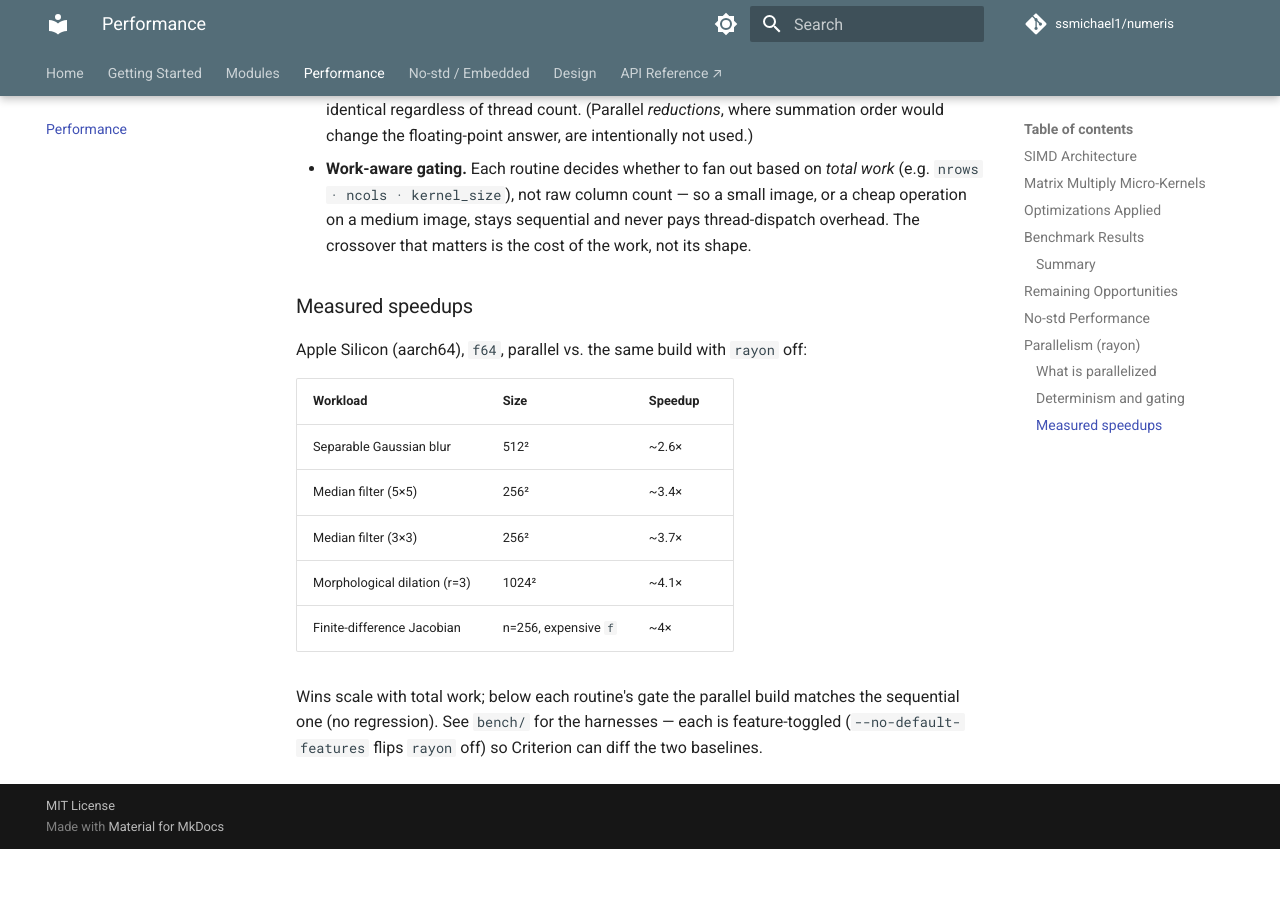
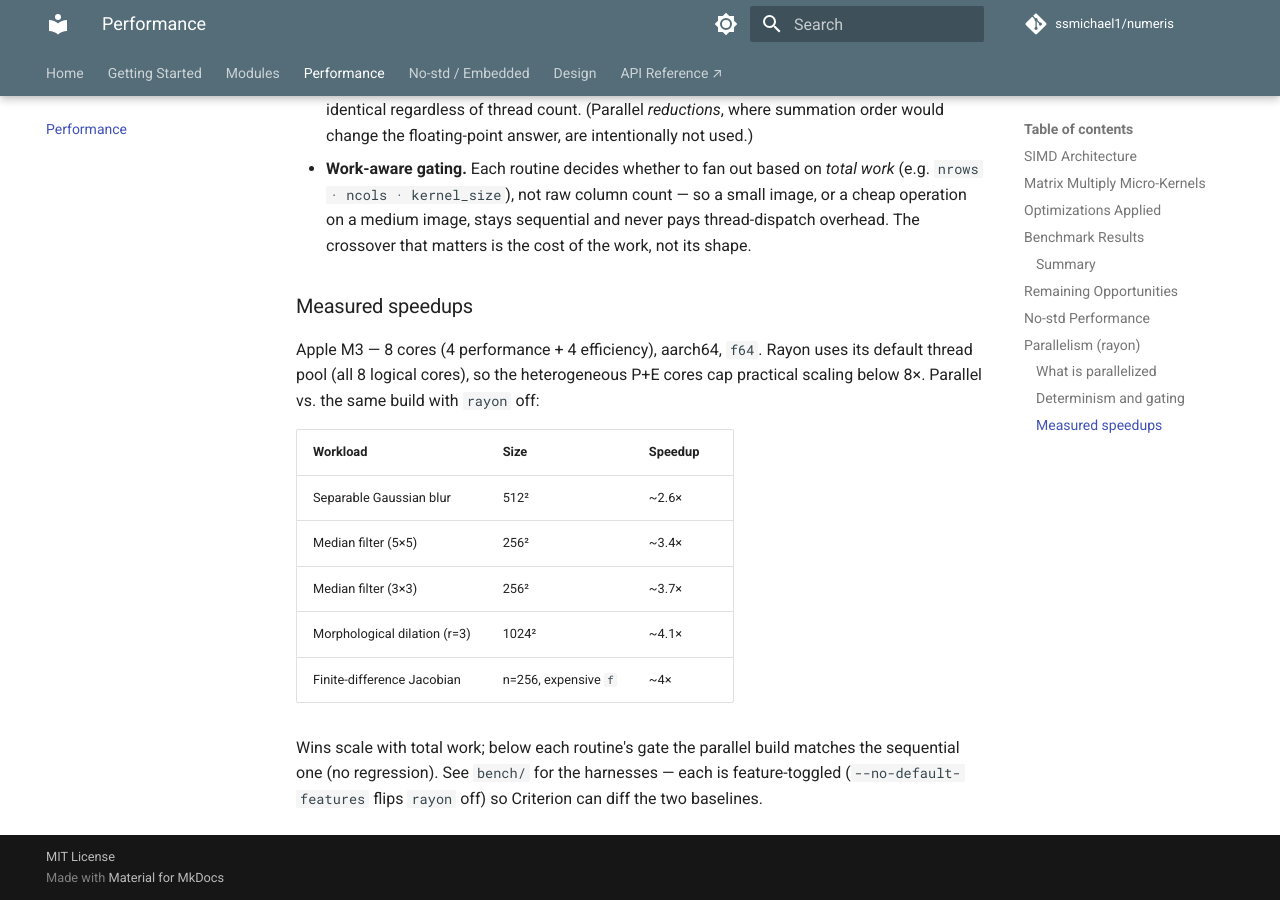
Before and after one commit to ssmichael1/numeris, an MkDocs documentation site: the page built from docs/performance.md, in a window 1280 px wide and 900 px high, scrolled down 4635 px. Built offline with MkDocs 1.6.1 and Material for MkDocs 9.7.7, drawn with Linux system fonts in a browser that asks for light colours; comment, search, counter and statistics services are not loaded; before the commit the page ends 5484 px from its top, so only the background shows below that.

Commit message:
docs: state core count (8-core M3) for rayon speedup measurements (#8)
Specify the 8-core Apple M3 (4P+4E) test machine and rayon's default thread pool for the measured speedups in docs/performance.md, README.md, and bench/results.md. Docs-only follow-up to #7.

```diff
--- a/docs/performance.md
+++ b/docs/performance.md
@@ -129,7 +129,7 @@ Only heap-backed, runtime-sized paths with **independent, disjoint output column
 
 ### Measured speedups
 
-Apple Silicon (aarch64), `f64`, parallel vs. the same build with `rayon` off:
+Apple M3 — 8 cores (4 performance + 4 efficiency), aarch64, `f64`. Rayon uses its default thread pool (all 8 logical cores), so the heterogeneous P+E cores cap practical scaling below 8×. Parallel vs. the same build with `rayon` off:
 
 | Workload | Size | Speedup |
 |---|---|---|
```
Also changed, not shown: README.md (+1 -1 lines), bench/results.md (+4 -4 lines).
